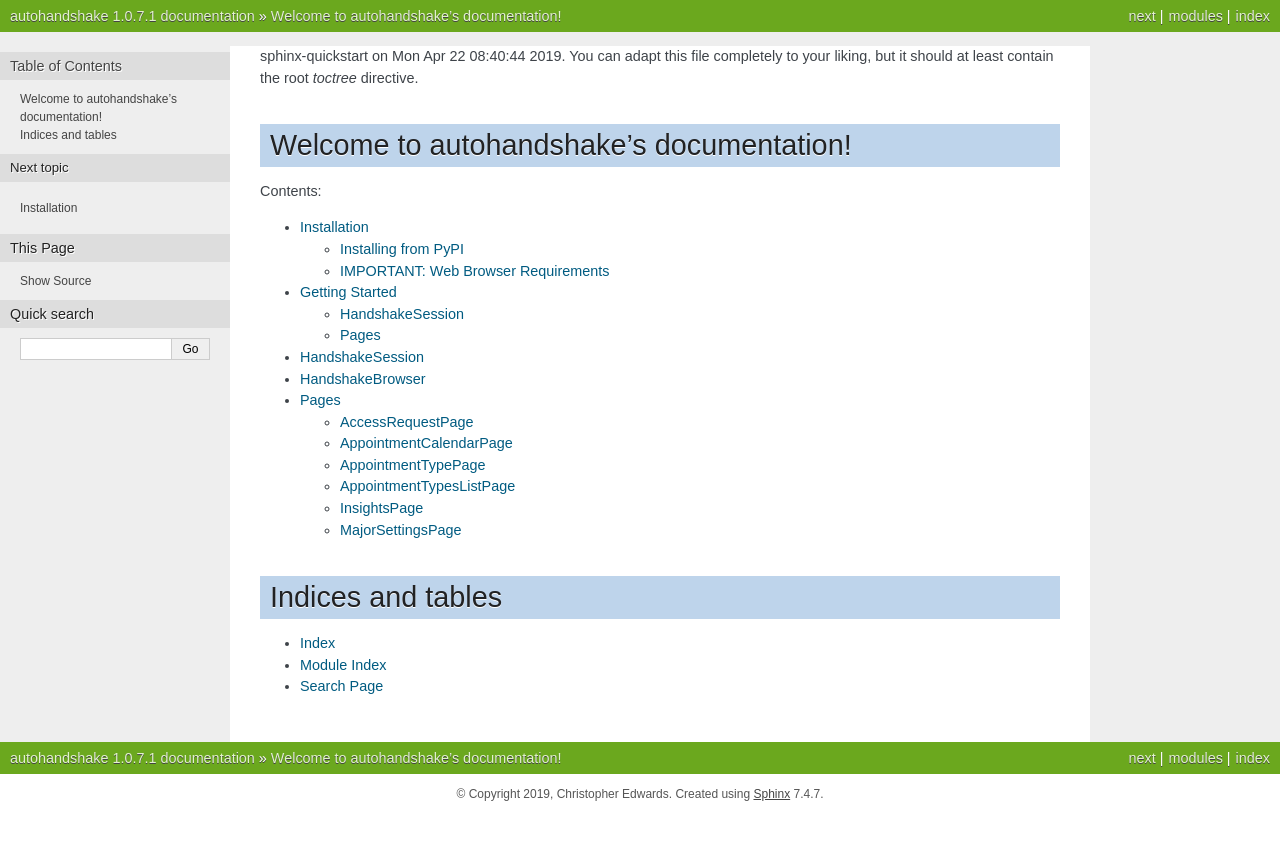
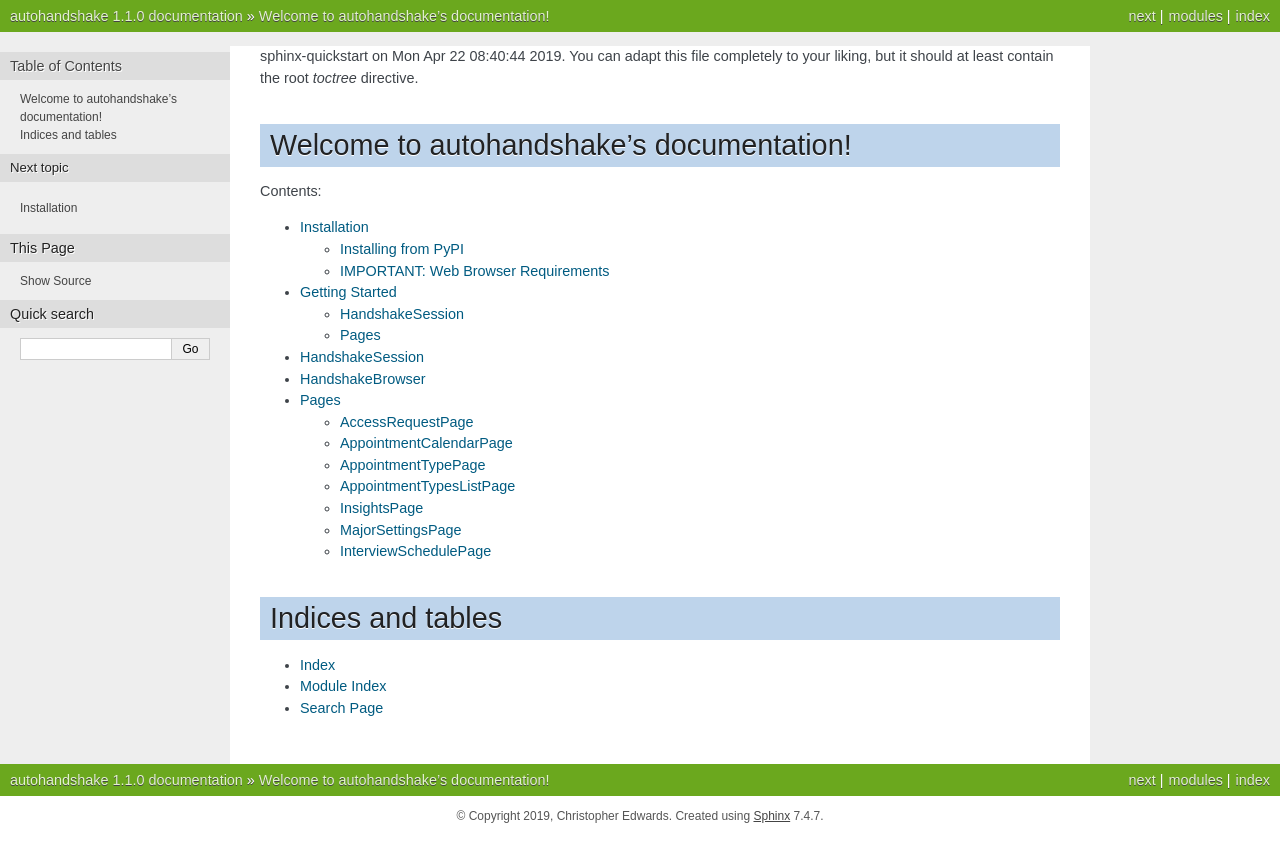
Before and after one commit to cedwards036/autohandshake, a Sphinx documentation site: the page built from doc/index.rst, in a window 1280 px wide. Shown: the top 862 px of the page. Built offline with Sphinx 7.4.7, drawn with Linux system fonts in a browser that asks for light colours.

Commit message:
Update ver. and documentation for ver. 1.1.0

```diff
--- a/autohandshake/__about__.py
+++ b/autohandshake/__about__.py
@@ -4,4 +4,4 @@ __author__ = 'Christopher Edwards'
 __email__ = 'cedwards036@gmail.com'
 __copyright__ = f'{datetime.datetime.now().year} {__author__}'
 
-__version__ = '1.0.7.1'
+__version__ = '1.1.0'
--- a/autohandshake/src/Pages/InterviewSchedulePage.py
+++ b/autohandshake/src/Pages/InterviewSchedulePage.py
@@ -60,6 +60,7 @@ class InterviewSchedulePage(Page):
                 there_are_unprocessed_contacts = False
         return contacts
 
+    @Page.require_user_type(UserType.STAFF)
     def get_reserved_rooms(self):
         """
         Get the number of rooms reserved for the interview schedule.
```
Also changed, not shown: doc/pages.rst (+20 -0 lines).
